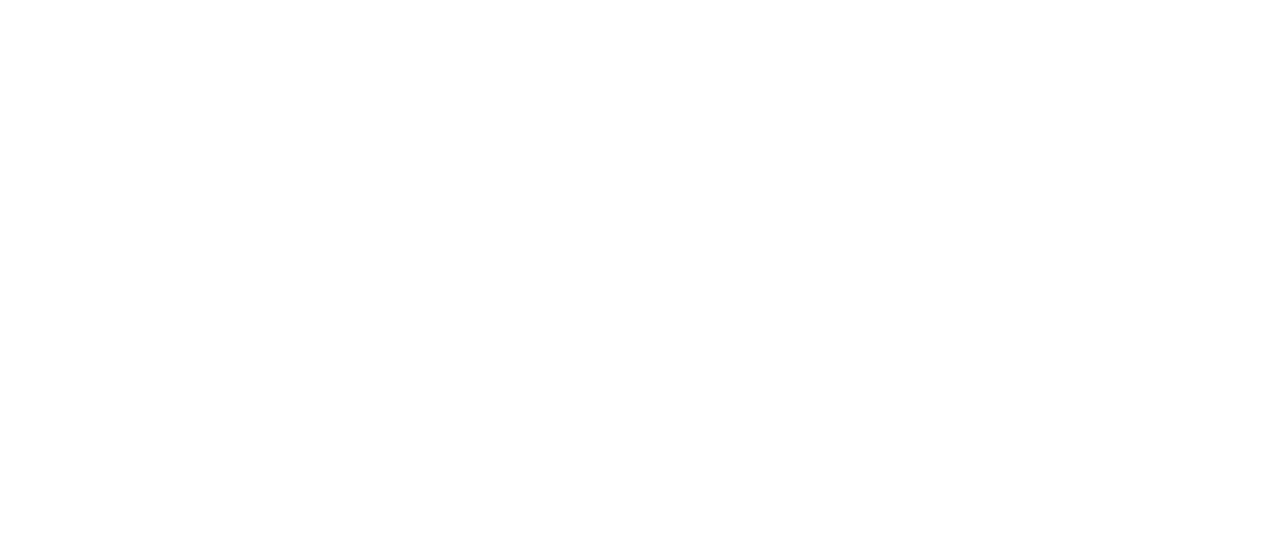
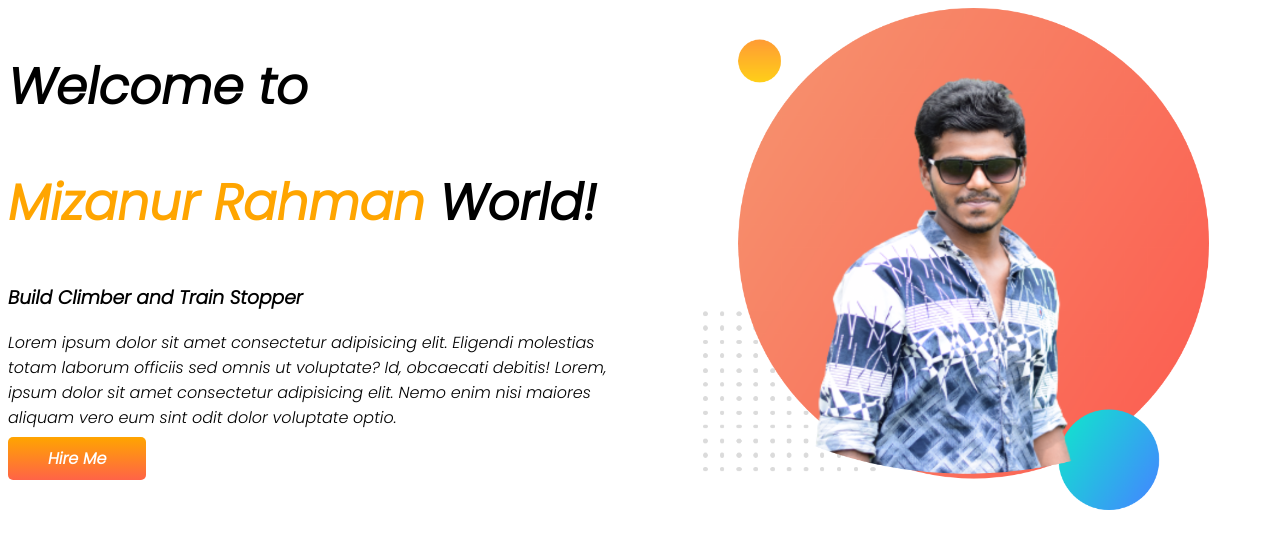
Before and after one commit to dewan-mizanur911/developer-portfolio, a plain HTML site: page index.html in a window 1280 px wide. Drawn offline with Linux system fonts and the light colour scheme.

Commit message:
section added

```diff
--- a/css/style.css
+++ b/css/style.css
@@ -0,0 +1,28 @@
+body{
+    font-family: 'Poppins', sans-serif;
+}
+section{
+    display: flex;
+}
+.half-width{
+    width: 50%;
+}
+.half-width img{
+    width: 80%;
+    padding-left: 10%;
+}
+h1{
+    font-size: 50px;
+}
+.color-name{
+    color: orange;
+}
+.link-button{
+    text-decoration: none;
+    /* background-color: orange; */
+    background-image: linear-gradient(orange,tomato);
+    padding: 10px 40px;
+    border-radius: 5px;
+    color: white;
+    font-weight: 700;
+}
--- a/index.html
+++ b/index.html
@@ -6,8 +6,23 @@
     <meta name="viewport" content="width=device-width, initial-scale=1.0">
     <title>My Portfolio</title>
     <link rel="stylesheet" href="css/style.css">
+    <link rel="preconnect" href="https://fonts.googleapis.com">
+    <link rel="preconnect" href="https://fonts.gstatic.com" crossorigin>
+    <link href="https://fonts.googleapis.com/css2?family=Poppins:ital,wght@1,300&display=swap" rel="stylesheet">
 </head>
 <body>
+    <section>
+        <div class="half-width">
+            <h1>Welcome to</h1>
+        <h1><span class="color-name">Mizanur Rahman</span> World!</h1>
+        <h3>Build Climber and Train Stopper</h3>
+        <p>Lorem ipsum dolor sit amet consectetur adipisicing elit. Eligendi molestias totam laborum officiis sed omnis ut voluptate? Id, obcaecati debitis! Lorem, ipsum dolor sit amet consectetur adipisicing elit. Nemo enim nisi maiores aliquam vero eum sint odit dolor voluptate optio.</p>
+        <a href="#" class="link-button" target="_blank">Hire Me</a>
+        </div>
+        <div class="half-width">
+            <img src="images/dmr-image.png" alt="">
+        </div>
+    </section>
 
 </body>
 </html>
```
Also changed, not shown: images/DSC_0615-removebg-preview.png (added), images/dmr-1-removebg-preview.png (added), images/dmr-1.jpg (added), images/dmr-image.png (added), images/dream-bg.png (added), images/exp-bg.png (added), images/jhankar.png (added), images/jhankar2.png (added), images/margarita Gasparyan.jpg (added), images/me-1.jpg (added), images/my-bg.png (added), images/my-bg2.png (added), images/top-banner.png (added), 1 other file.
